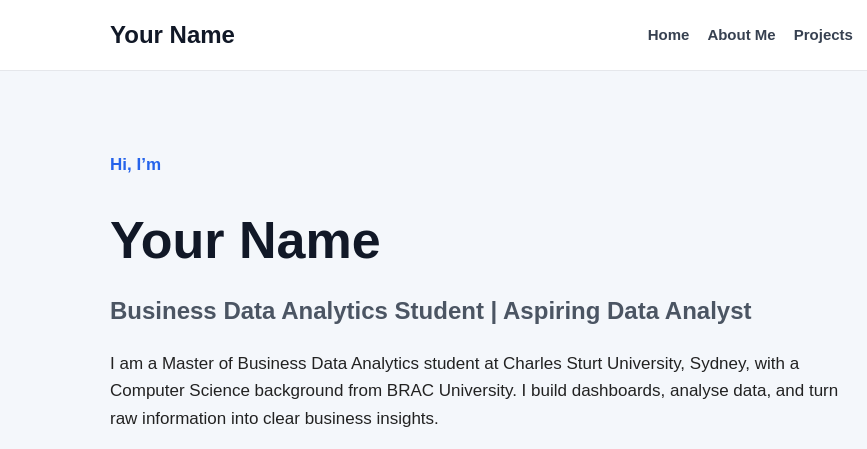
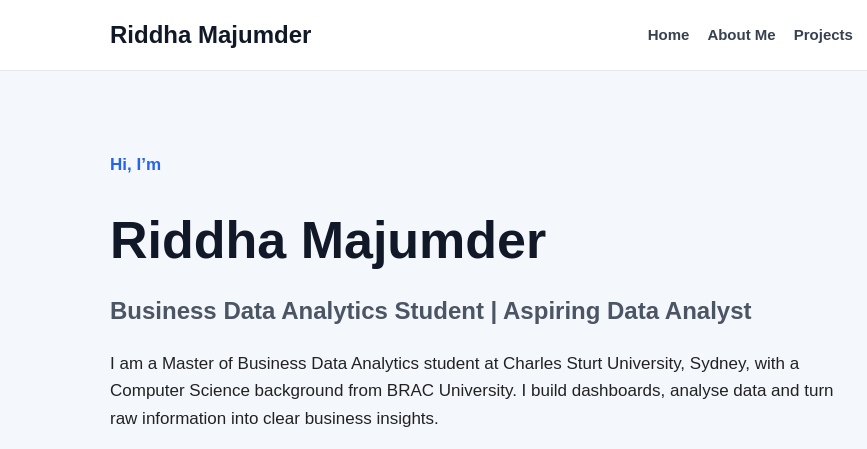
Before and after one commit to riddha260/portfolio-website, a plain HTML site: page index.html in a window 1280 px wide. Shown: the top 449 px of the page, 0-867 px from the left. Drawn offline with Linux system fonts and the light colour scheme.

Commit message:
Add files via upload

```diff
--- a/index.html
+++ b/index.html
@@ -4,7 +4,7 @@
   <meta charset="UTF-8" />
   <meta name="viewport" content="width=device-width, initial-scale=1.0" />
 
-  <title>Your Name | Data Analytics Portfolio</title>
+  <title>Riddha Majumder | Portfolio</title>
 
   <link rel="stylesheet" href="style.css" />
 </head>
@@ -13,7 +13,7 @@
   <!-- Navigation -->
   <header>
     <nav class="navbar">
-      <h2 class="logo">Your Name</h2>
+      <h2 class="logo">Riddha Majumder</h2>
 
       <ul class="nav-links">
         <li><a href="#home">Home</a></li>
@@ -31,13 +31,13 @@
   <section id="home" class="hero">
     <div class="hero-text">
       <p class="intro">Hi, I’m</p>
-      <h1>Your Name</h1>
+      <h1>Riddha Majumder</h1>
       <h3>Business Data Analytics Student | Aspiring Data Analyst</h3>
 
       <p>
         I am a Master of Business Data Analytics student at Charles Sturt University, Sydney,
         with a Computer Science background from BRAC University. I build dashboards, analyse
-        data, and turn raw information into clear business insights.
+        data and turn raw information into clear business insights.
       </p>
 
       <div class="buttons">
```
